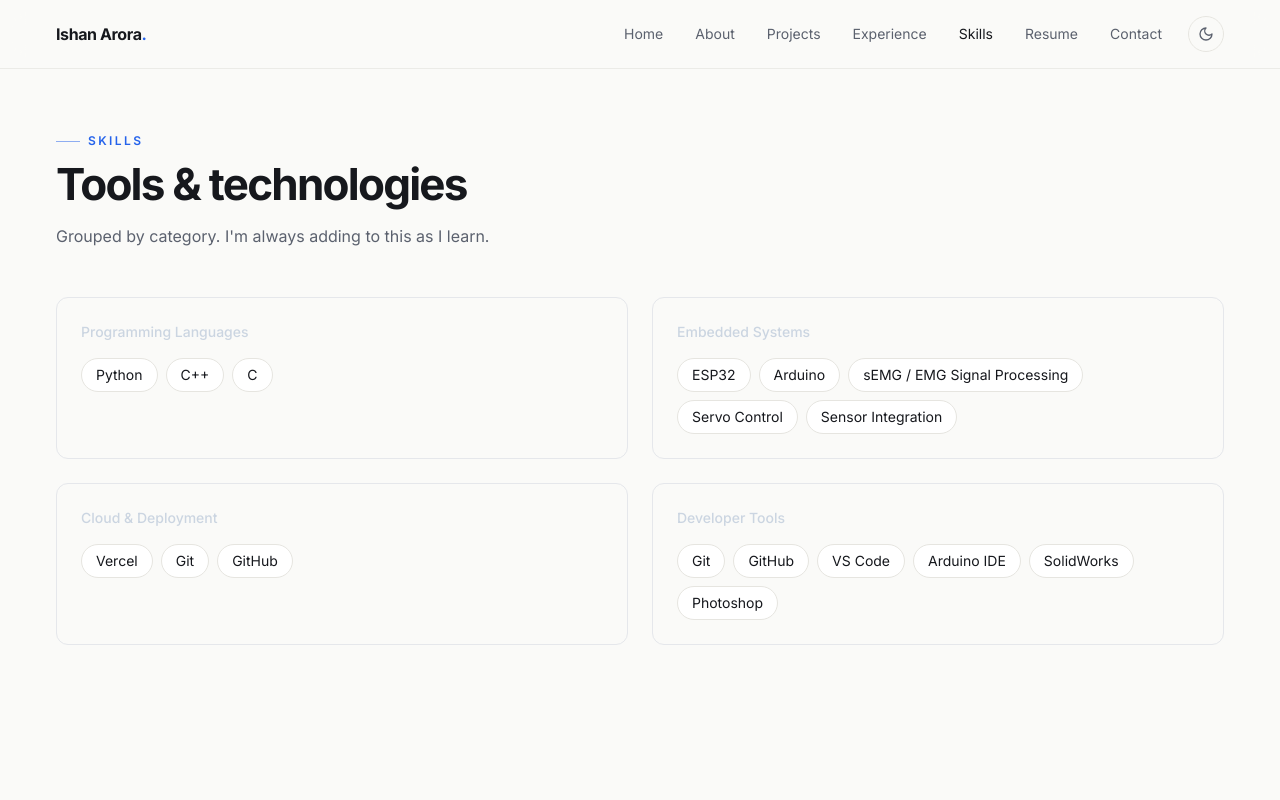
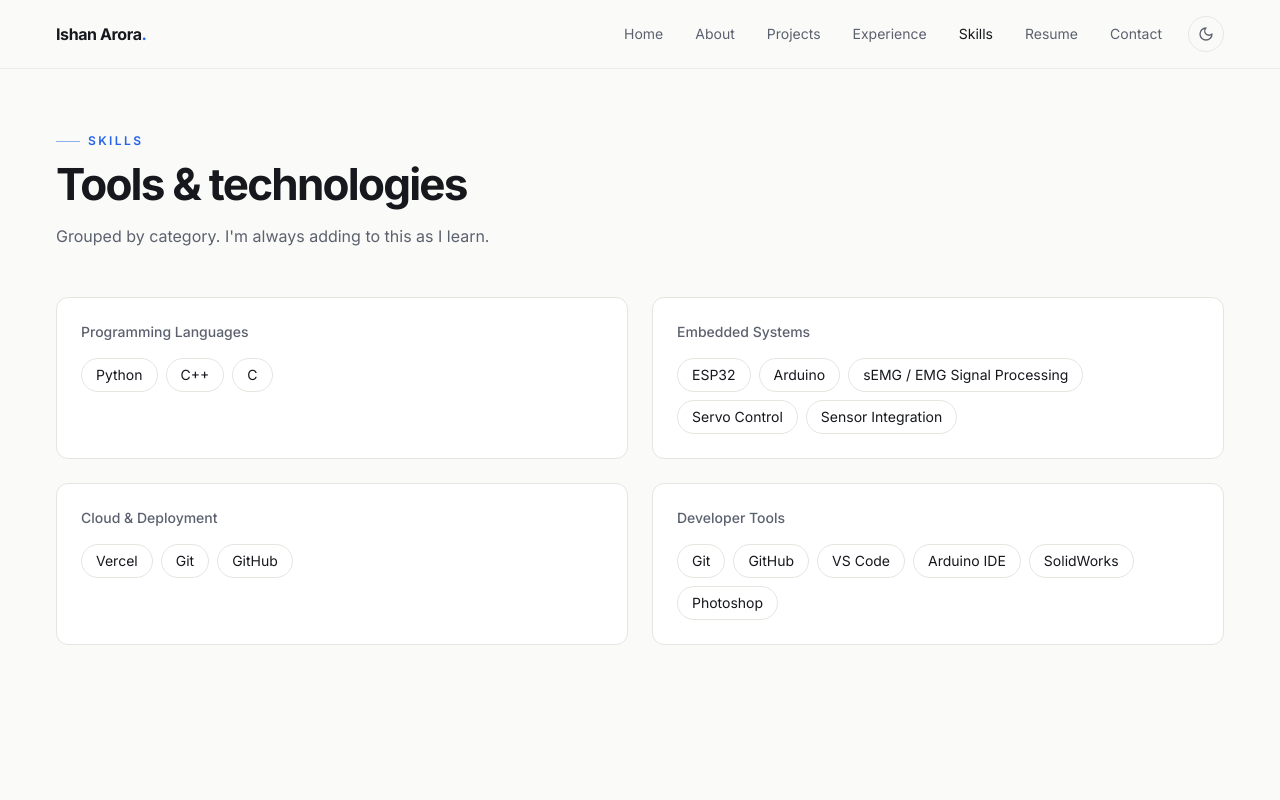
Before and after one commit to Ishanarora35/portfolio, a Next.js app: page /skills in a window 1280 px wide. Shown: the top 800 px of the page. Built offline with nearby package versions, Linux system fonts and the light colour scheme.

Commit message:
Add files via upload

```diff
--- a/src/app/skills/page.tsx
+++ b/src/app/skills/page.tsx
@@ -24,8 +24,8 @@ export default function SkillsPage() {
       <div className="grid gap-6 sm:grid-cols-2">
         {skills.map((group, i) => (
           <Reveal key={group.category} delay={i * 0.04}>
-            <div className="h-full rounded-xl border border-surface-border bg-surface-raised p-6">
-              <h3 className="mb-4 text-sm font-medium text-slate-300">
+            <div className="h-full rounded-xl border border-line bg-card p-6">
+              <h3 className="mb-4 text-sm font-medium text-muted">
                 {group.category}
               </h3>
               <div className="flex flex-wrap gap-2">
```
